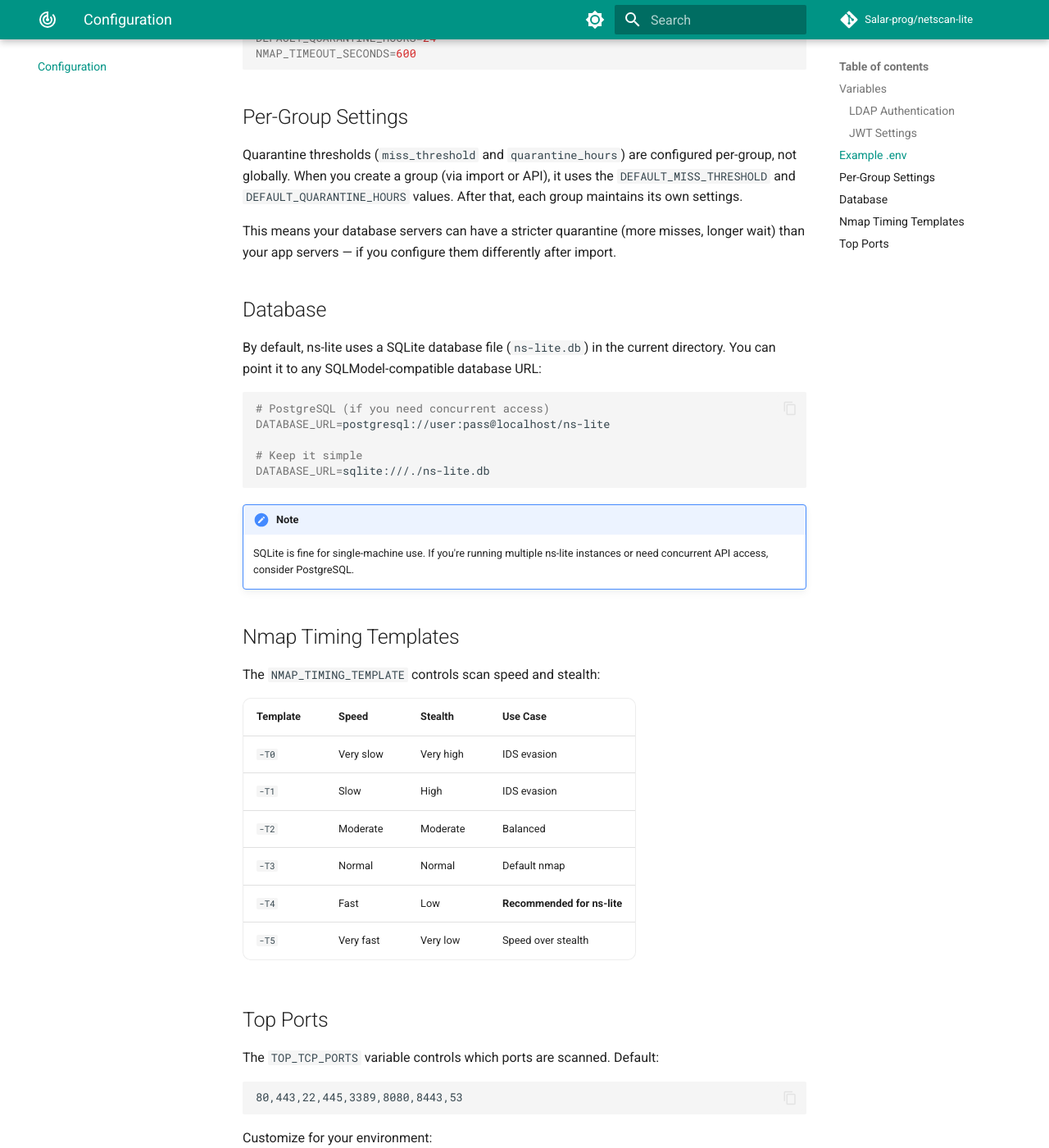
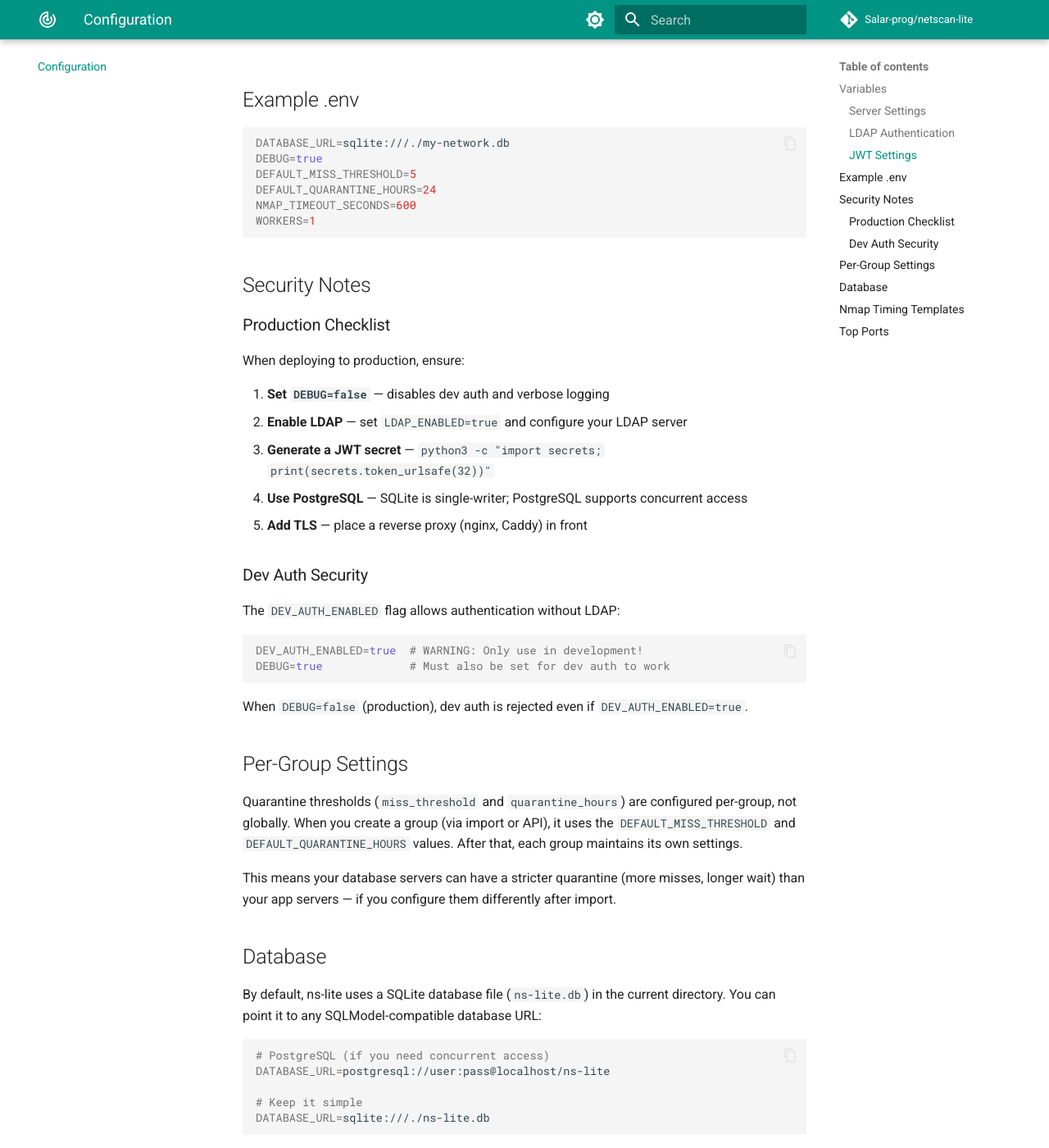
Before and after one commit to Salar-prog/netscan-lite, an MkDocs documentation site: the page built from docs/config.md, in a window 1280 px wide and 1400 px high, scrolled down 1745 px. Shown: the whole window at 82% size. Built offline with MkDocs 1.6.1 and Material for MkDocs 9.7.7, drawn with Linux system fonts in a browser that asks for light colours; comment, search, counter and statistics services are not loaded; some of the changed text lies outside the part shown.

Commit message:
docs: update config.md with production and security settings

````diff
--- a/docs/config.md
+++ b/docs/config.md
@@ -13,6 +13,12 @@ ns-lite is configured via environment variables or a `.env` file in your working
 | `NMAP_TIMEOUT_SECONDS` | `300` | Timeout per scan in seconds |
 | `NMAP_TIMING_TEMPLATE` | `-T4` | Nmap timing template |
 | `TOP_TCP_PORTS` | `80,443,22,445,3389,8080,8443,53` | Ports to scan when port scanning is enabled |
+
+### Server Settings
+
+| Variable | Default | Description |
+|----------|---------|-------------|
+| `WORKERS` | `1` | Number of gunicorn worker processes |
 
 ### LDAP Authentication
 
@@ -42,7 +48,31 @@ DEBUG=true
 DEFAULT_MISS_THRESHOLD=5
 DEFAULT_QUARANTINE_HOURS=24
 NMAP_TIMEOUT_SECONDS=600
+WORKERS=1
 ```
+
+## Security Notes
+
+### Production Checklist
+
+When deploying to production, ensure:
+
+1. **Set `DEBUG=false`** — disables dev auth and verbose logging
+2. **Enable LDAP** — set `LDAP_ENABLED=true` and configure your LDAP server
+3. **Generate a JWT secret** — `python3 -c "import secrets; print(secrets.token_urlsafe(32))"`
+4. **Use PostgreSQL** — SQLite is single-writer; PostgreSQL supports concurrent access
+5. **Add TLS** — place a reverse proxy (nginx, Caddy) in front
+
+### Dev Auth Security
+
+The `DEV_AUTH_ENABLED` flag allows authentication without LDAP:
+
+```bash
+DEV_AUTH_ENABLED=true  # WARNING: Only use in development!
+DEBUG=true             # Must also be set for dev auth to work
+```
+
+When `DEBUG=false` (production), dev auth is rejected even if `DEV_AUTH_ENABLED=true`.
 
 ## Per-Group Settings
 
````
